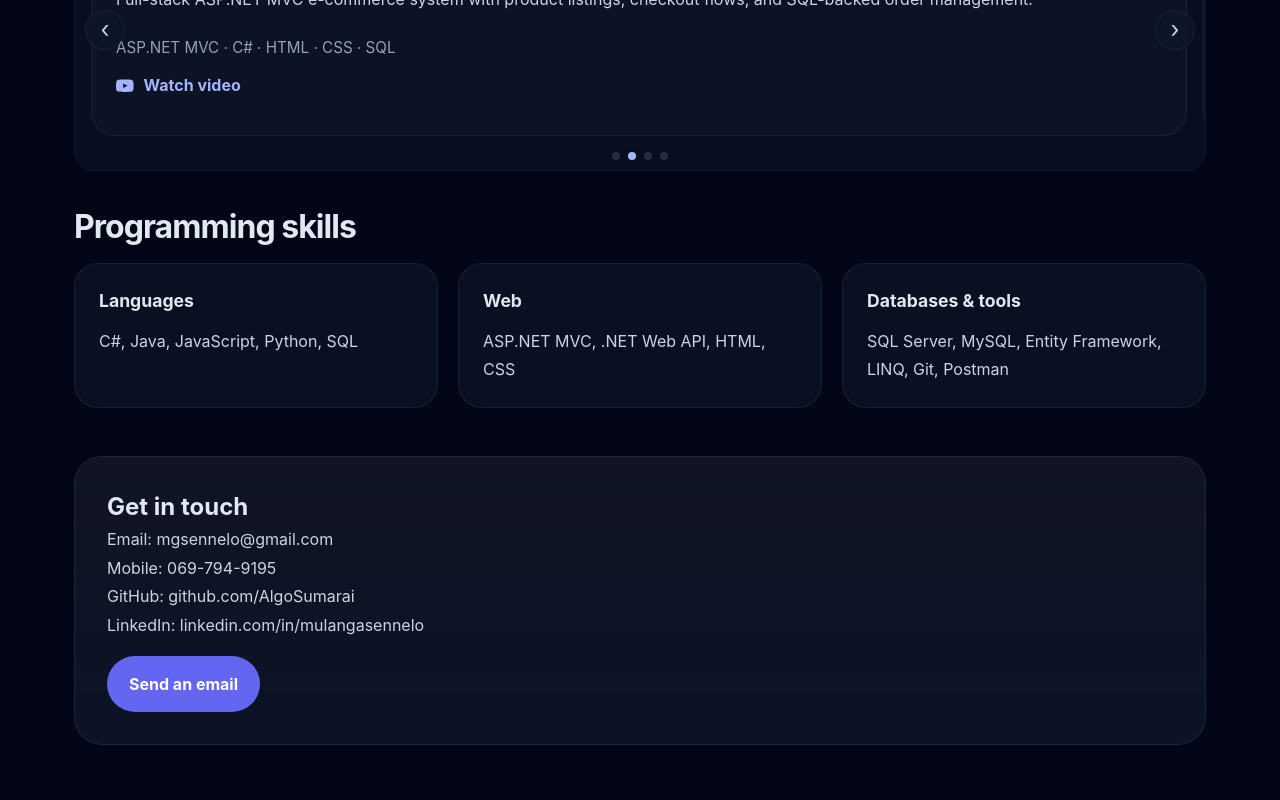
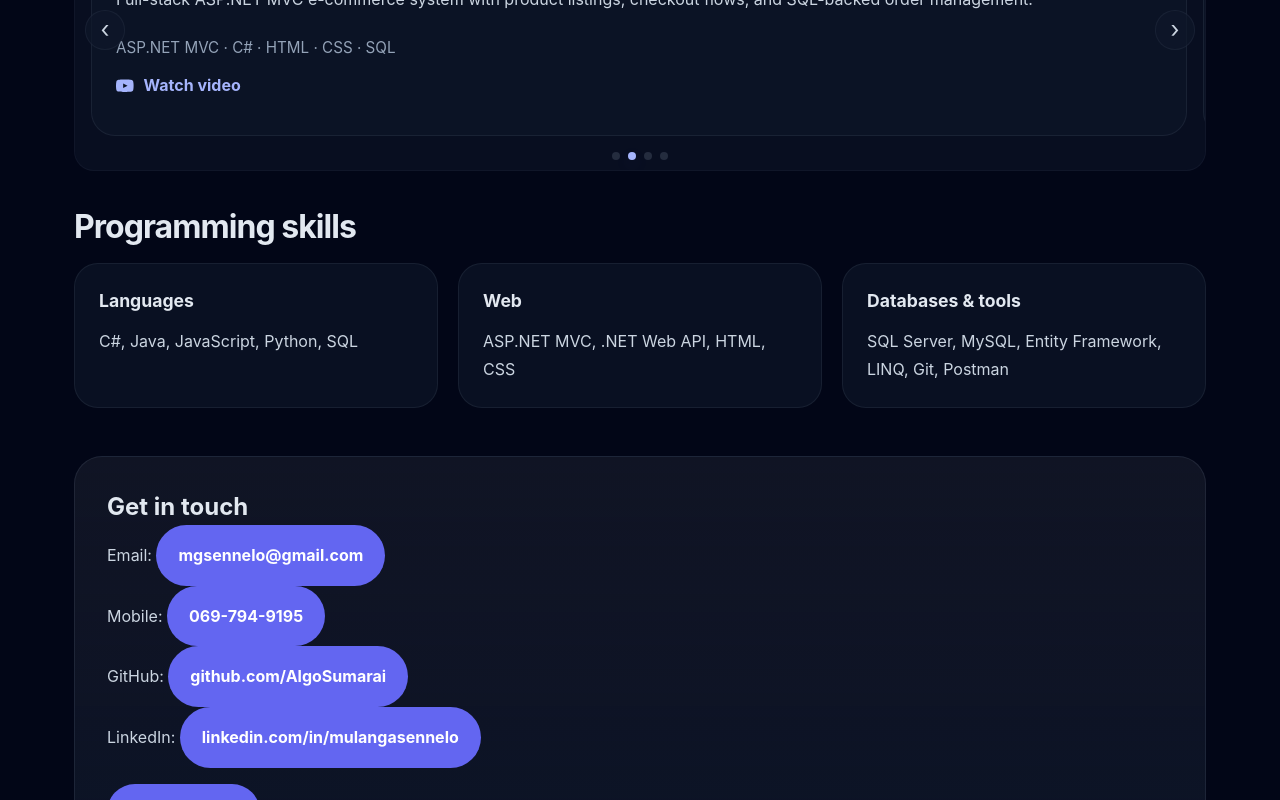
Before and after one commit to AlgoSumarai/react-ui, a React (Vite) app in the folder proj-01-ui/: page /#/ in a window 1280 px wide. Shown: the part 2000-2800 px from the top of the page. Built offline with nearby package versions, Linux system fonts and the light colour scheme.

Commit message:
update contact links in get in touch section

```diff
--- a/proj-01-ui/src/pages/Home.jsx
+++ b/proj-01-ui/src/pages/Home.jsx
@@ -152,12 +152,12 @@ function Home() {
         <div>
           <h2 className="contact-title">Get in touch</h2>
           <p className="contact-text">
-            Email: mgsennelo@gmail.com
-            <br />Mobile: 069-794-9195
+            Email: <a href="mailto:mgsennelo@gmail.com" className="contact-link">mgsennelo@gmail.com</a>
+            <br />Mobile: <a href="tel:+27697949195" className="contact-link">069-794-9195</a>
           </p>
           <p className="contact-text">
-            GitHub: github.com/AlgoSumarai
-            <br />LinkedIn: linkedin.com/in/mulangasennelo
+            GitHub: <a href="https://github.com/AlgoSumarai" target="_blank" rel="noopener noreferrer" className="contact-link">github.com/AlgoSumarai</a>
+            <br />LinkedIn: <a href="https://linkedin.com/in/mulangasennelo" target="_blank" rel="noopener noreferrer" className="contact-link">linkedin.com/in/mulangasennelo</a>
           </p>
         </div>
         <a className="contact-link" href="mailto:mgsennelo@gmail.com">Send an email</a>
```
